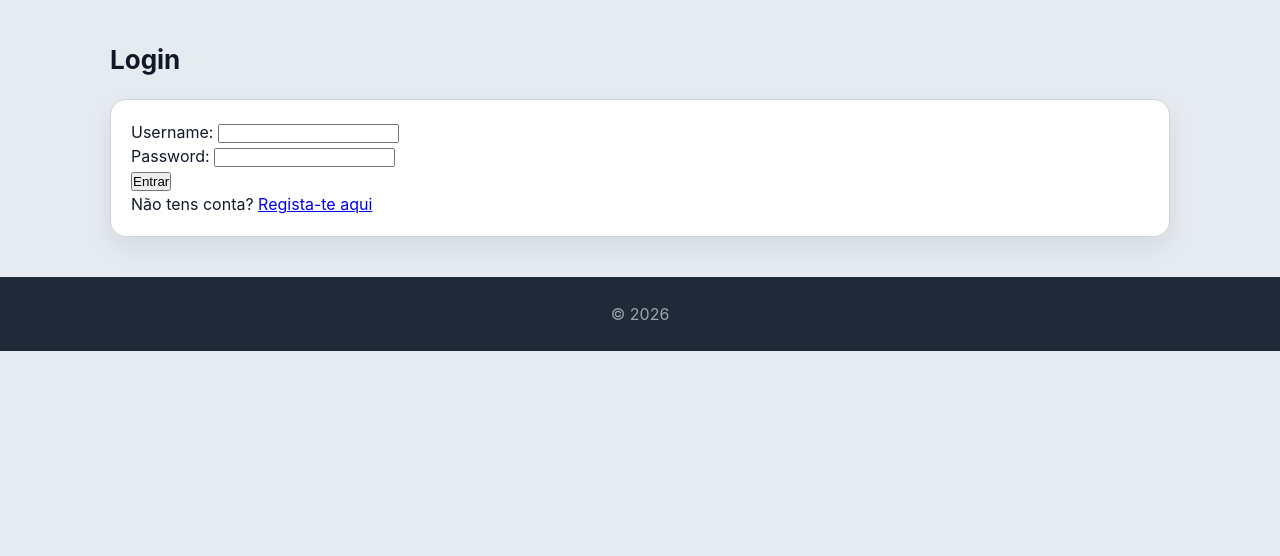
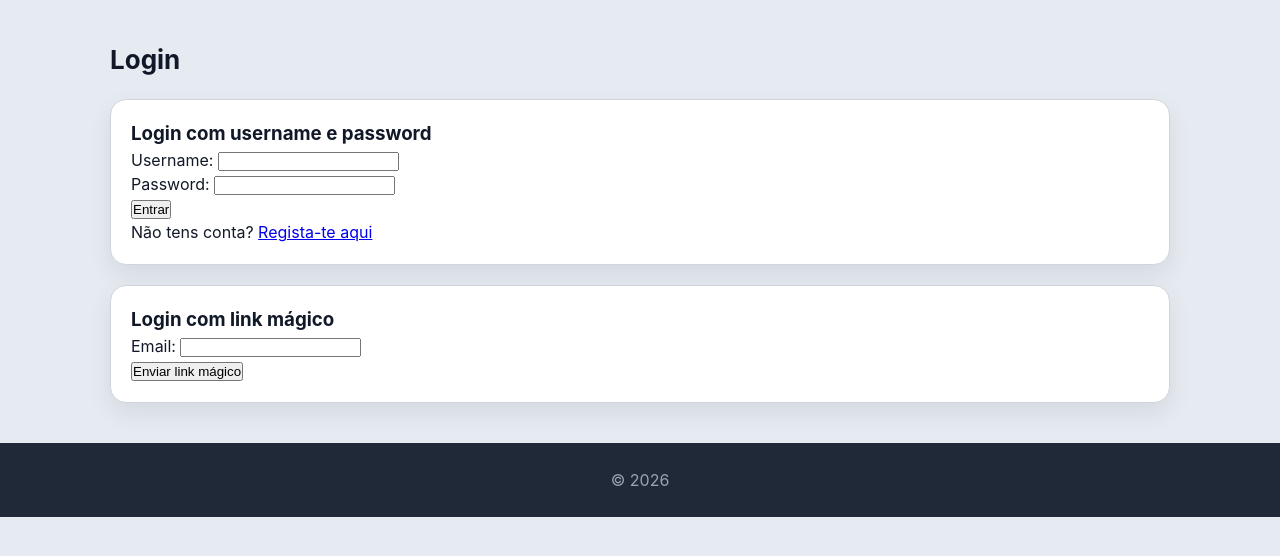
Before and after one commit to JaciraLourenco/Project1-Portfolio-, a Django app: page /accounts/login/ in a window 1280 px wide. Shown: the part 113-669 px from the top of the page. Run offline with Django 5.2, Linux system fonts and the light colour scheme.

Commit message:
accounts: autenticacao por senha e magic link

```diff
--- a/accounts/templates/accounts/login.html
+++ b/accounts/templates/accounts/login.html
@@ -3,6 +3,7 @@
 <h2>Login</h2>
 <section>
   <article>
+    <h3>Login com username e password</h3>
     <form method="post">
       {% csrf_token %}
       <p>
@@ -20,5 +21,20 @@
     </form>
     <p>Não tens conta? <a href="{% url 'registo' %}">Regista-te aqui</a></p>
   </article>
+
+  <article>
+    <h3>Login com link mágico</h3>
+    <form method="post" action="{% url 'magic_link' %}">
+      {% csrf_token %}
+      <p>
+        <label>Email:</label>
+        <input type="email" name="email">
+      </p>
+      {% if erro_magic %}
+        <p style="color:red;">{{ erro_magic }}</p>
+      {% endif %}
+      <button type="submit">Enviar link mágico</button>
+    </form>
+  </article>
 </section>
 {% endblock %}
--- a/accounts/urls.py
+++ b/accounts/urls.py
@@ -5,4 +5,6 @@ urlpatterns = [
     path('login/', views.login_view, name='login'),
     path('logout/', views.logout_view, name='logout'),
     path('registo/', views.registo_view, name='registo'),
+    path('magic/', views.magic_link_view, name='magic_link'),
+    path('magic/verificar/', views.magic_link_login_view, name='magic_link_login'),
 ]
--- a/accounts/views.py
+++ b/accounts/views.py
@@ -2,6 +2,10 @@ from django.shortcuts import render, redirect
 from django.contrib.auth import authenticate, login, logout
 from django.contrib.auth.models import User
 from .forms import RegistoForm
+from sesame.utils import get_token
+from django.core.mail import send_mail
+import sesame.utils
+
 
 def login_view(request):
     if request.method == 'POST':
@@ -30,3 +34,30 @@ def registo_view(request):
     else:
         form = RegistoForm()
     return render(request, 'accounts/registo.html', {'form': form})
+
+def magic_link_view(request):
+    if request.method == 'POST':
+        email = request.POST.get('email')
+        try:
+            user = User.objects.get(email=email)
+            token = get_token(user)
+            link = f'https://super-duper-guide-wrjwwrj64wjxf5rqx-8000.app.github.dev/accounts/magic/verificar/?sesame={token}'
+            send_mail(
+                'O teu link de acesso',
+                f'Clica neste link para aceder: {link}',
+                'noreply@portfolio.com',
+                [email],
+            )
+            return render(request, 'accounts/magic_link_enviado.html')
+        except User.DoesNotExist:
+            return render(request, 'accounts/login.html', {'erro_magic': 'Email não encontrado'})
+    return render(request, 'accounts/login.html')
+
+
+def magic_link_login_view(request):
+    from sesame.utils import get_user
+    user = get_user(request)
+    if user is not None:
+        login(request, user, backend='sesame.backends.ModelBackend')
+        return redirect('portfolio')
+    return render(request, 'accounts/login.html', {'erro': 'Link inválido ou expirado'})
```
Also changed, not shown: accounts/templates/accounts/magic_link_enviado.html (added, +11 -0 lines), config/settings.py (+12 -1 lines), db.sqlite3.
